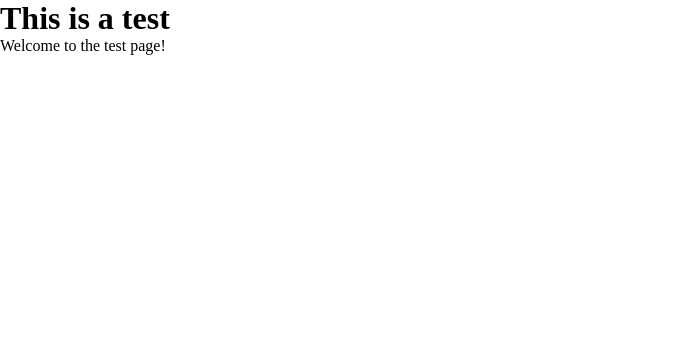
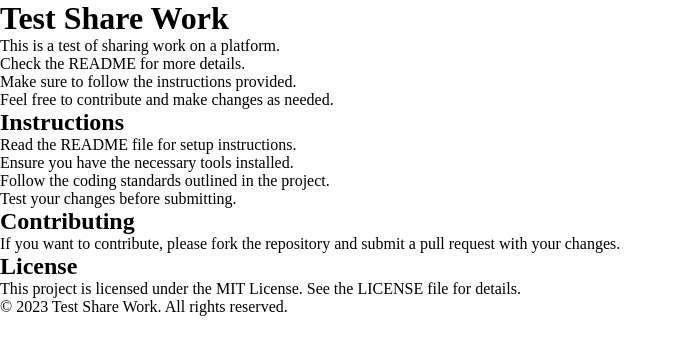
Before and after one commit to NiccoloDiDomenico/test-share-work, a plain HTML site: page index.html in a window 1280 px wide. Shown: the whole page, without its empty margins (0-679 px from the left). Drawn offline with Linux system fonts and the light colour scheme.

Commit message:
Refactor index.html structure and content for clarity and organization

```diff
--- a/index.html
+++ b/index.html
@@ -10,8 +10,37 @@
 </head>
 
 <body>
-    <h1>This is a test</h1>
-    <p>Welcome to the test page!</p>
+    <header>
+        <h1>Test Share Work</h1>
+        <p>This is a test of sharing work on a platform.</p>
+        <p>Check the README for more details.</p>
+        <p>Make sure to follow the instructions provided.</p>
+        <p>Feel free to contribute and make changes as needed.</p>
+    </header>
+    <main>
+        <section>
+            <h2>Instructions</h2>
+            <ul>
+                <li>Read the README file for setup instructions.</li>
+                <li>Ensure you have the necessary tools installed.</li>
+                <li>Follow the coding standards outlined in the project.</li>
+                <li>Test your changes before submitting.</li>
+            </ul>
+        </section>
+
+        <section>
+            <h2>Contributing</h2>
+            <p>If you want to contribute, please fork the repository and submit a pull request with your changes.</p>
+        </section>
+
+        <section>
+            <h2>License</h2>
+            <p>This project is licensed under the MIT License. See the LICENSE file for details.</p>
+        </section>
+    </main>
+    <footer>
+        <p>&copy; 2023 Test Share Work. All rights reserved.</p>
+    </footer>
 </body>
 
 </html>
```
